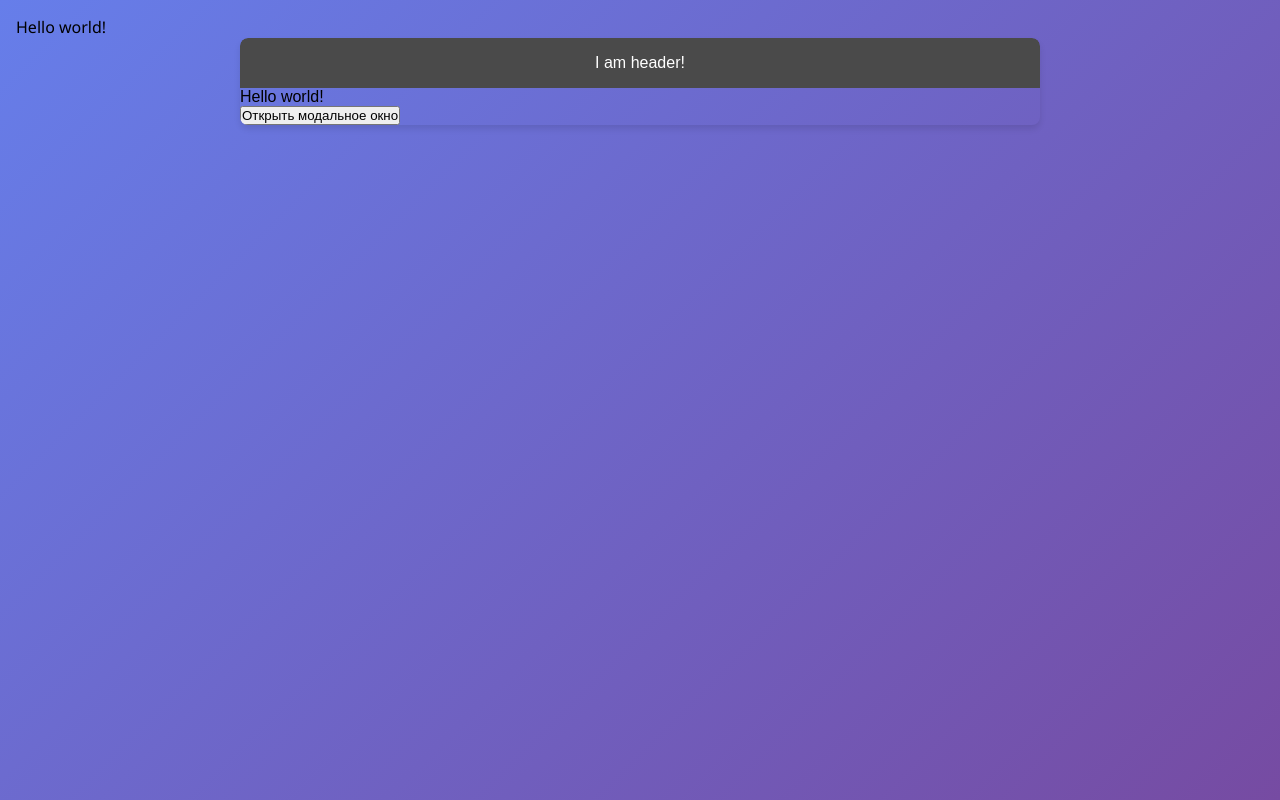
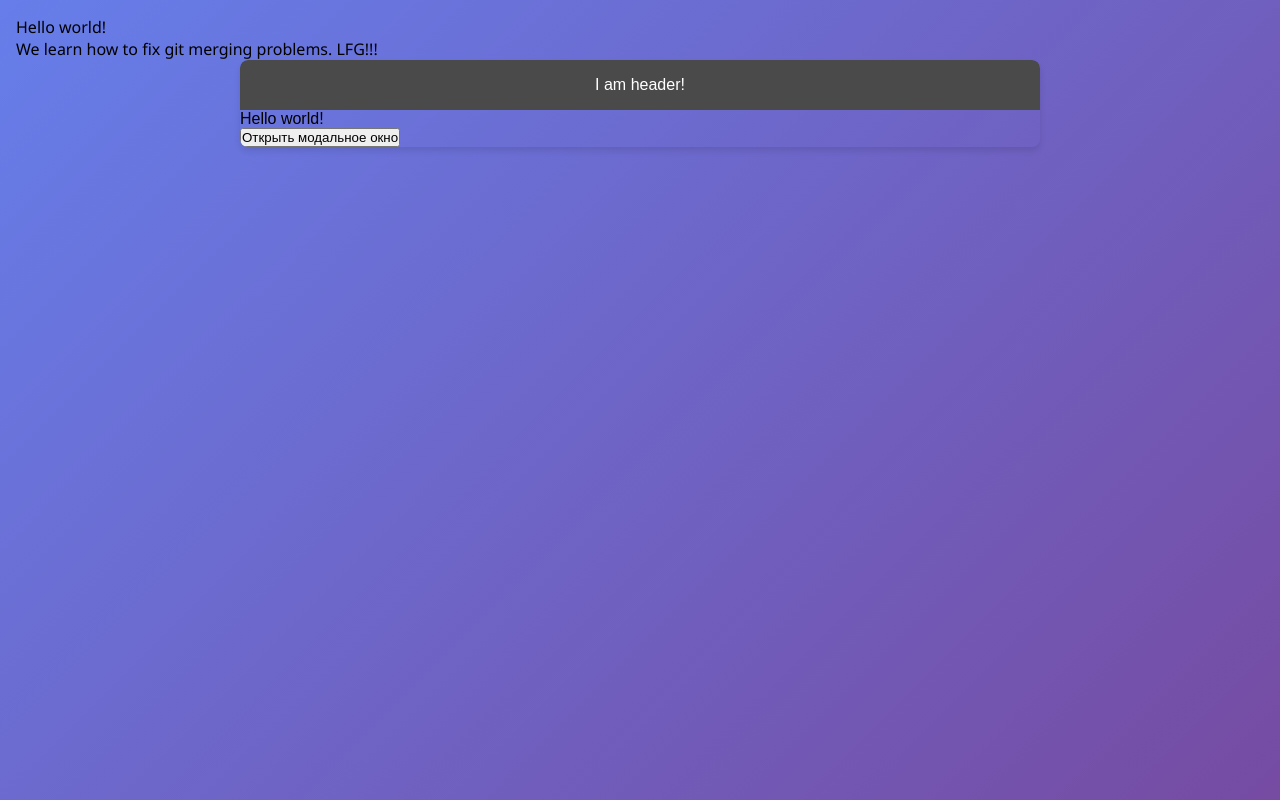
Before and after one commit to NikolayFrontEnd/agroDraft, a React (Vite) app: page / in a window 1280 px wide. Built offline with nearby package versions, Linux system fonts and the light colour scheme.

Commit message:
Added title

```diff
--- a/src/App.jsx
+++ b/src/App.jsx
@@ -313,6 +313,7 @@ function App() {
   return (
     <>
     <div>Hello world!</div>
+    <div>We learn how to fix git merging problems. LFG!!!</div>
       <MainPage />
       <ModalChemicalModal
         isOpen={isModalOpen}
```
